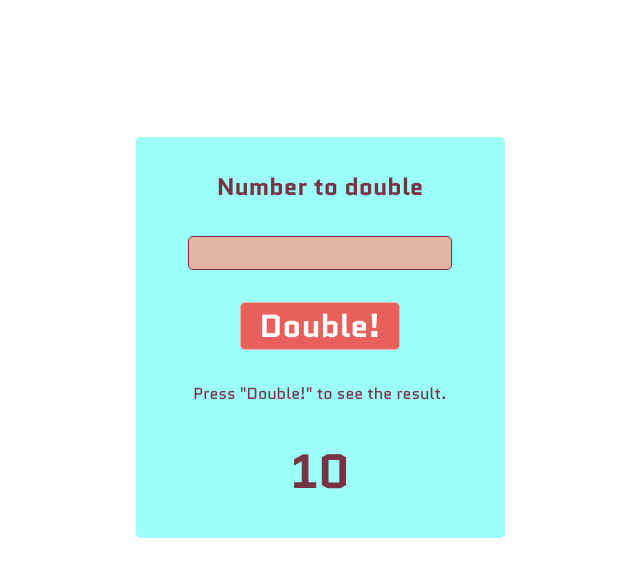
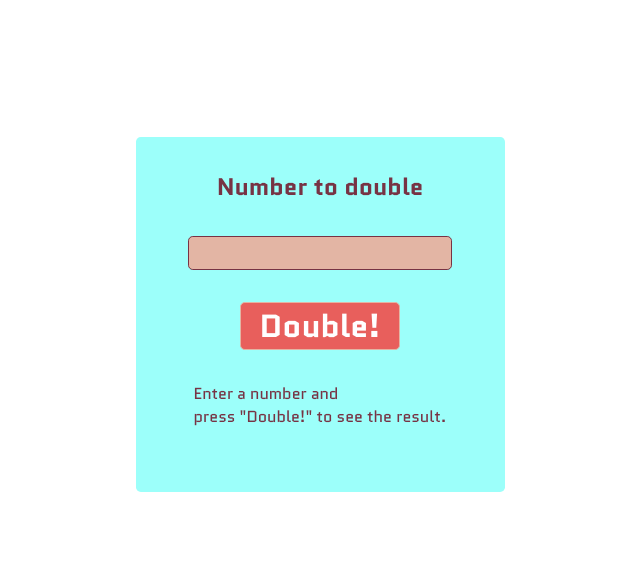
Before and after one commit to vanhog/ocwebdev_ac, a plain HTML site: page forms_and_values/index.html in a window 1280 px wide. Shown: the whole page, without its empty margins (320-960 px from the left). Drawn offline with Linux system fonts and the light colour scheme.

Commit message:
Added default

```diff
--- a/forms_and_values/index.html
+++ b/forms_and_values/index.html
@@ -16,8 +16,11 @@
             <br />
           </form>
           <button class="doublebutton" onclick="double()">Double!</button>
-          <div id="actionMessage">Press "Double!" to see the result.</div>
-          <p id="result">10</p>
+          <div id="actionMessage">
+            Enter a number and <br />
+            press "Double!" to see the result.
+          </div>
+          <p id="result"></p>
         </div>
       </section>
     </main>
```
